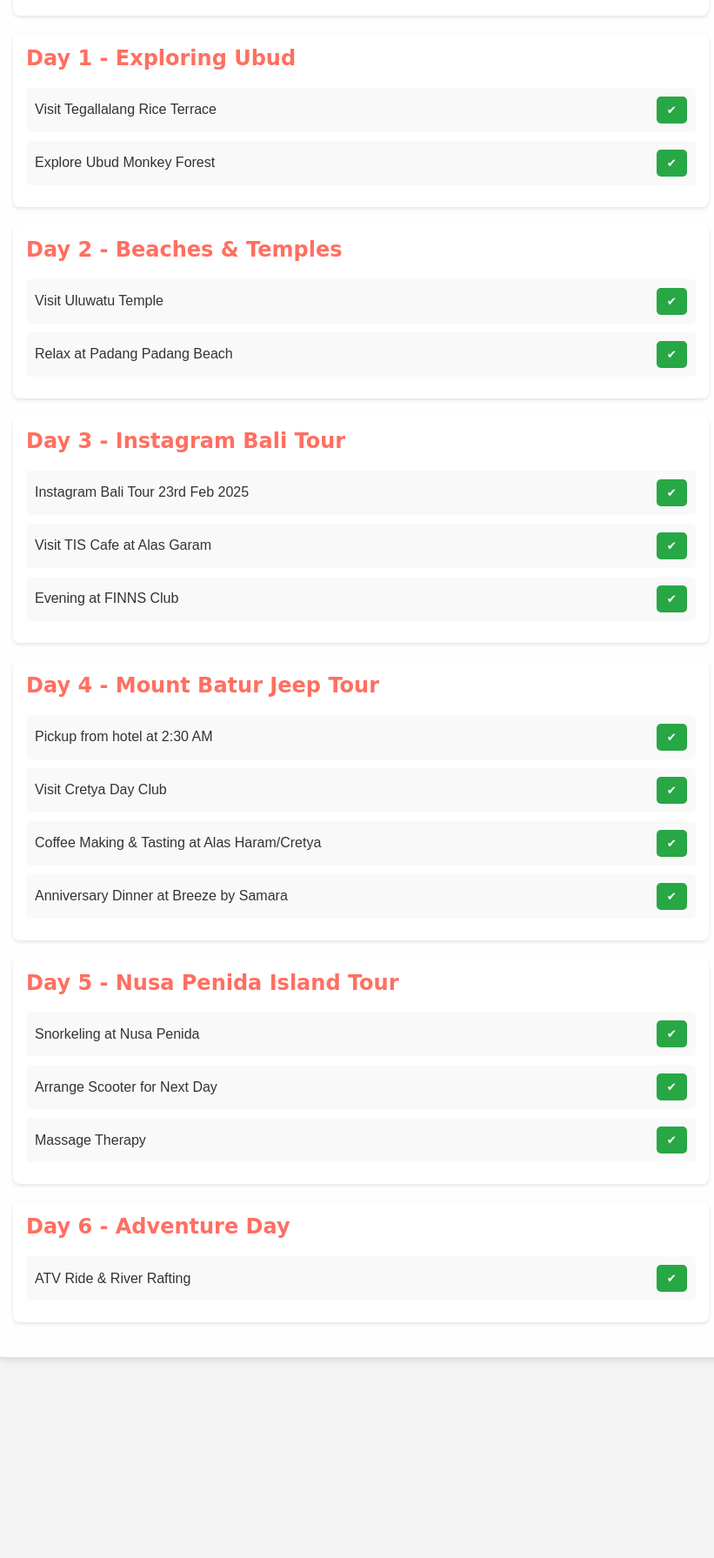
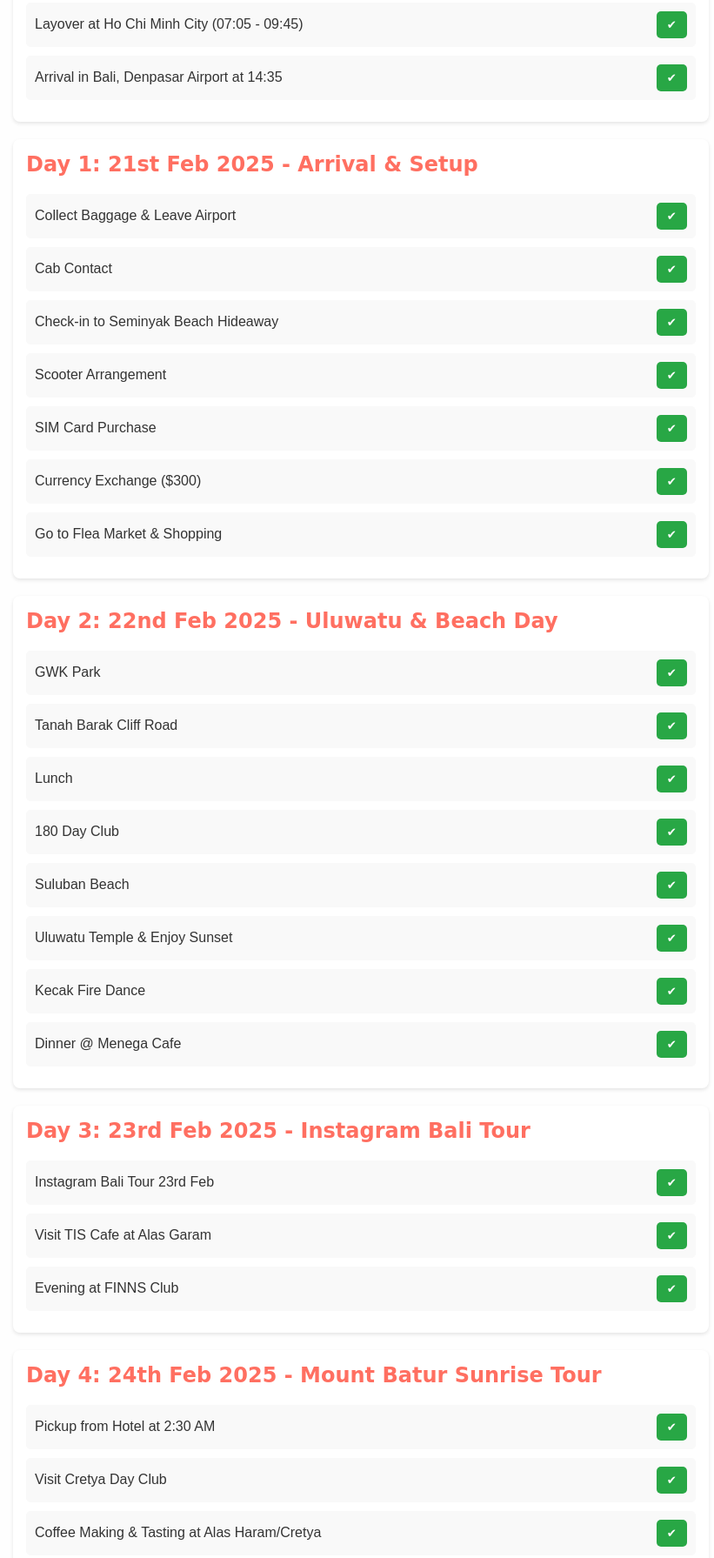
Before and after one commit to neileshchimangunde/bali-trip-itinerary, a plain HTML site: page index.html in a window 1280 px wide. Shown: the part 308-2099 px from the top of the page at 87% size, without its empty margins (225-1046 px from the left). Before the commit the page ends 1888 px from the top, so only its background shows below. Drawn offline with Linux system fonts and the light colour scheme.

Commit message:
Update index.html

```diff
--- a/index.html
+++ b/index.html
@@ -3,119 +3,100 @@
 <head>
     <meta charset="UTF-8">
     <meta name="viewport" content="width=device-width, initial-scale=1.0">
-    <title>Bali Trip Planner</title>
+    <title>Bali Trip Itinerary</title>
     <link rel="stylesheet" href="style.css">
 </head>
 <body>
-
     <header>
-    <h1>Bali Trip Planner</h1>
+        <h1>Bali Trip Itinerary (20th - 27th Feb 2025)</h1>
     </header>
-
     <div class="container">
         <!-- Day 0 -->
         <div class="day" id="day0">
-        <h2>Day 0 - Arrival</h2>
+            <h2>Day 0: 20th Feb 2025 - Departure</h2>
             <div class="task">
-            <span>Arrival in Bali</span>
+                <span><strong>Flight Details:</strong> Vietjet Air VJ-884</span>
                 <button onclick="markCompleted(this)">✔</button>
             </div>
             <div class="task">
-            <span>Hotel Check-in</span>
+                <span>Departure from Mumbai, Terminal 2 at 00:40 (21st Feb)</span>
+                <button onclick="markCompleted(this)">✔</button>
+            </div>
+            <div class="task">
+                <span>Layover at Ho Chi Minh City (07:05 - 09:45)</span>
+                <button onclick="markCompleted(this)">✔</button>
+            </div>
+            <div class="task">
+                <span>Arrival in Bali, Denpasar Airport at 14:35</span>
                 <button onclick="markCompleted(this)">✔</button>
             </div>
         </div>
 
         <!-- Day 1 -->
         <div class="day" id="day1">
-        <h2>Day 1 - Exploring Ubud</h2>
-        <div class="task">
-            <span>Visit Tegallalang Rice Terrace</span>
-            <button onclick="markCompleted(this)">✔</button>
-        </div>
-        <div class="task">
-            <span>Explore Ubud Monkey Forest</span>
-            <button onclick="markCompleted(this)">✔</button>
-        </div>
+            <h2>Day 1: 21st Feb 2025 - Arrival & Setup</h2>
+            <div class="task"><span>Collect Baggage & Leave Airport</span><button onclick="markCompleted(this)">✔</button></div>
+            <div class="task"><span>Cab Contact</span><button onclick="markCompleted(this)">✔</button></div>
+            <div class="task"><span>Check-in to Seminyak Beach Hideaway</span><button onclick="markCompleted(this)">✔</button></div>
+            <div class="task"><span>Scooter Arrangement</span><button onclick="markCompleted(this)">✔</button></div>
+            <div class="task"><span>SIM Card Purchase</span><button onclick="markCompleted(this)">✔</button></div>
+            <div class="task"><span>Currency Exchange ($300)</span><button onclick="markCompleted(this)">✔</button></div>
+            <div class="task"><span>Go to Flea Market & Shopping</span><button onclick="markCompleted(this)">✔</button></div>
         </div>
 
         <!-- Day 2 -->
         <div class="day" id="day2">
-        <h2>Day 2 - Beaches & Temples</h2>
-        <div class="task">
-            <span>Visit Uluwatu Temple</span>
-            <button onclick="markCompleted(this)">✔</button>
-        </div>
-        <div class="task">
-            <span>Relax at Padang Padang Beach</span>
-            <button onclick="markCompleted(this)">✔</button>
-        </div>
+            <h2>Day 2: 22nd Feb 2025 - Uluwatu & Beach Day</h2>
+            <div class="task"><span>GWK Park</span><button onclick="markCompleted(this)">✔</button></div>
+            <div class="task"><span>Tanah Barak Cliff Road</span><button onclick="markCompleted(this)">✔</button></div>
+            <div class="task"><span>Lunch</span><button onclick="markCompleted(this)">✔</button></div>
+            <div class="task"><span>180 Day Club</span><button onclick="markCompleted(this)">✔</button></div>
+            <div class="task"><span>Suluban Beach</span><button onclick="markCompleted(this)">✔</button></div>
+            <div class="task"><span>Uluwatu Temple & Enjoy Sunset</span><button onclick="markCompleted(this)">✔</button></div>
+            <div class="task"><span>Kecak Fire Dance</span><button onclick="markCompleted(this)">✔</button></div>
+            <div class="task"><span>Dinner @ Menega Cafe</span><button onclick="markCompleted(this)">✔</button></div>
         </div>
 
-    <!-- Day 3 (Updated Events) -->
+        <!-- Day 3 -->
         <div class="day" id="day3">
-        <h2>Day 3 - Instagram Bali Tour</h2>
-        <div class="task">
-            <span>Instagram Bali Tour 23rd Feb 2025</span>
-            <button onclick="markCompleted(this)">✔</button>
-        </div>
-        <div class="task">
-            <span>Visit TIS Cafe at Alas Garam</span>
-            <button onclick="markCompleted(this)">✔</button>
-        </div>
-        <div class="task">
-            <span>Evening at FINNS Club</span>
-            <button onclick="markCompleted(this)">✔</button>
-        </div>
+            <h2>Day 3: 23rd Feb 2025 - Instagram Bali Tour</h2>
+            <div class="task"><span>Instagram Bali Tour 23rd Feb</span><button onclick="markCompleted(this)">✔</button></div>
+            <div class="task"><span>Visit TIS Cafe at Alas Garam</span><button onclick="markCompleted(this)">✔</button></div>
+            <div class="task"><span>Evening at FINNS Club</span><button onclick="markCompleted(this)">✔</button></div>
         </div>
 
-    <!-- Day 4 (Updated Events) -->
+        <!-- Day 4 -->
         <div class="day" id="day4">
-        <h2>Day 4 - Mount Batur Jeep Tour</h2>
-        <div class="task">
-            <span>Pickup from hotel at 2:30 AM</span>
-            <button onclick="markCompleted(this)">✔</button>
-        </div>
-        <div class="task">
-            <span>Visit Cretya Day Club</span>
-            <button onclick="markCompleted(this)">✔</button>
-        </div>
-        <div class="task">
-            <span>Coffee Making & Tasting at Alas Haram/Cretya</span>
-            <button onclick="markCompleted(this)">✔</button>
-        </div>
-        <div class="task">
-            <span>Anniversary Dinner at Breeze by Samara</span>
-            <button onclick="markCompleted(this)">✔</button>
-        </div>
+            <h2>Day 4: 24th Feb 2025 - Mount Batur Sunrise Tour</h2>
+            <div class="task"><span>Pickup from Hotel at 2:30 AM</span><button onclick="markCompleted(this)">✔</button></div>
+            <div class="task"><span>Visit Cretya Day Club</span><button onclick="markCompleted(this)">✔</button></div>
+            <div class="task"><span>Coffee Making & Tasting at Alas Haram/Cretya</span><button onclick="markCompleted(this)">✔</button></div>
+            <div class="task"><span>Anniversary Dinner at Breeze by Samara</span><button onclick="markCompleted(this)">✔</button></div>
         </div>
 
-    <!-- Day 5 (Updated Events) -->
+        <!-- Day 5 -->
         <div class="day" id="day5">
-        <h2>Day 5 - Nusa Penida Island Tour</h2>
-        <div class="task">
-            <span>Snorkeling at Nusa Penida</span>
-            <button onclick="markCompleted(this)">✔</button>
-        </div>
-        <div class="task">
-            <span>Arrange Scooter for Next Day</span>
-            <button onclick="markCompleted(this)">✔</button>
-        </div>
-        <div class="task">
-            <span>Massage Therapy</span>
-            <button onclick="markCompleted(this)">✔</button>
-        </div>
+            <h2>Day 5: 25th Feb 2025 - Nusa Penida Island Tour</h2>
+            <div class="task"><span>Day Tour to Nusa Penida Island</span><button onclick="markCompleted(this)">✔</button></div>
+            <div class="task"><span>Snorkeling</span><button onclick="markCompleted(this)">✔</button></div>
+            <div class="task"><span>Arrange Scooter for Next Day's ATV Ride</span><button onclick="markCompleted(this)">✔</button></div>
+            <div class="task"><span>Massage Therapy</span><button onclick="markCompleted(this)">✔</button></div>
         </div>
 
-    <!-- Day 6 (Updated Events) -->
+        <!-- Day 6 -->
         <div class="day" id="day6">
-        <h2>Day 6 - Adventure Day</h2>
-        <div class="task">
-            <span>ATV Ride & River Rafting</span>
-            <button onclick="markCompleted(this)">✔</button>
-        </div>
+            <h2>Day 6: 26th Feb 2025 - ATV & River Rafting</h2>
+            <div class="task"><span>Day Tour: ATV Ride & River Rafting</span><button onclick="markCompleted(this)">✔</button></div>
         </div>
 
+        <!-- Day 7 -->
+        <div class="day" id="day7">
+            <h2>Day 7: 27th Feb 2025 - Departure</h2>
+            <div class="task"><span>Final Day Relaxation at Hotel</span><button onclick="markCompleted(this)">✔</button></div>
+            <div class="task"><span>Check-out from Seminyak Beach Hideaway</span><button onclick="markCompleted(this)">✔</button></div>
+            <div class="task"><span>Travel to Airport</span><button onclick="markCompleted(this)">✔</button></div>
+            <div class="task"><span>Flight Back to Mumbai</span><button onclick="markCompleted(this)">✔</button></div>
+        </div>
     </div>
 
     <script src="script.js"></script>
```
Lines whose indentation alone changed are shown as unchanged.
